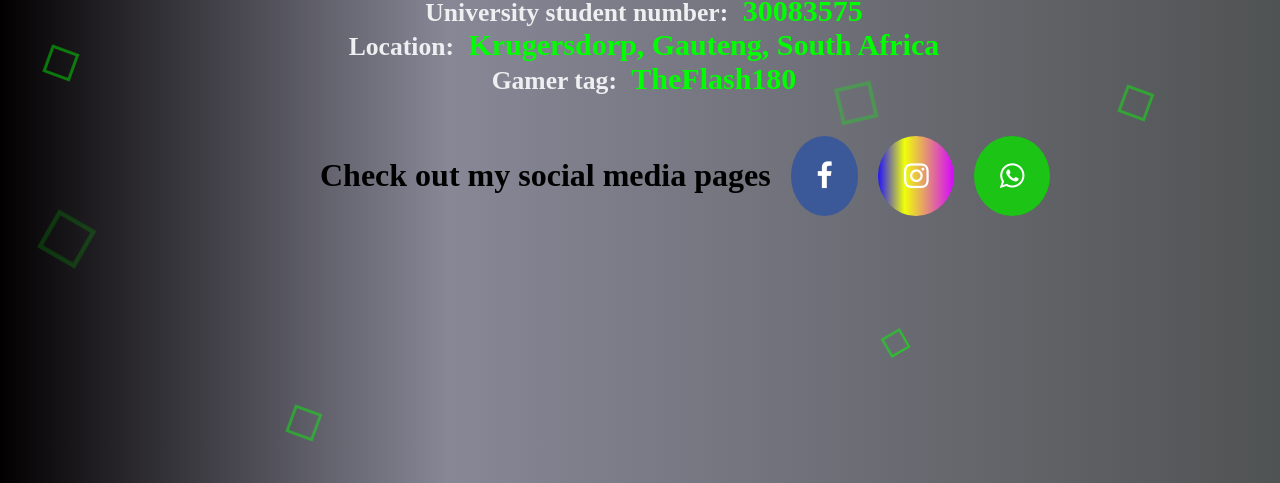
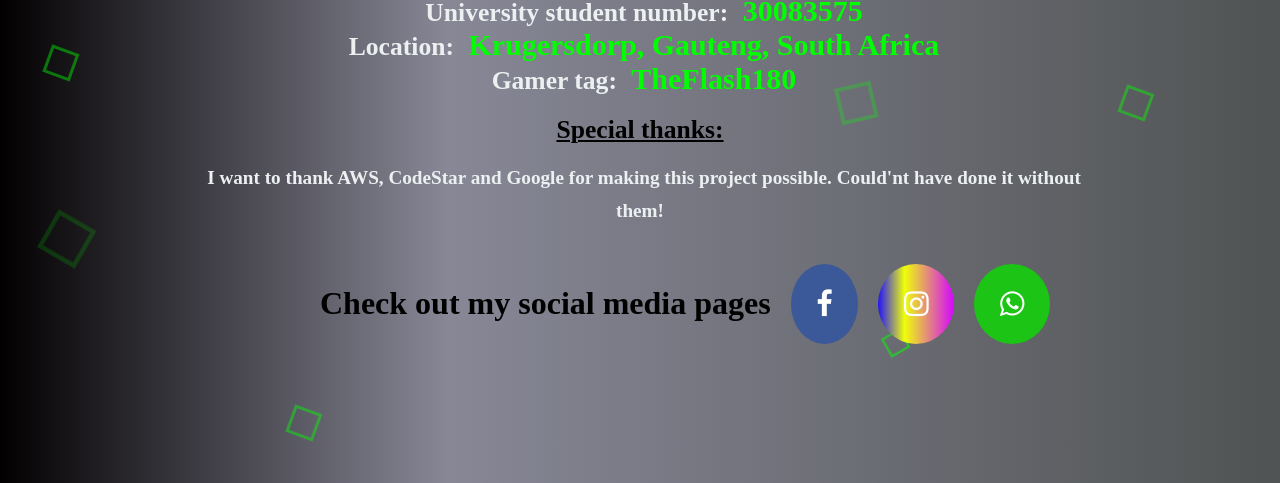
Before and after one commit to TheFlash180/CVRickusOnline, a website: page public/contact.html in a window 1280 px wide. Shown: the part 317-800 px from the top of the page. Drawn offline with Linux system fonts and the light colour scheme.

Commit message:
Permissions

```diff
--- a/public/assets/css/styles.css
+++ b/public/assets/css/styles.css
@@ -408,6 +408,7 @@ body{
   text-align: center;
 }
 
+
 .container2{
   text-align: center;
   width: 70%;
--- a/public/contact.html
+++ b/public/contact.html
@@ -82,6 +82,16 @@
                   Gamer tag: <label style="color:lime">TheFlash180</label>
               </label>
           </p>
+          <p>
+              <h1 style="font-size: 2vw; margin-bottom: 1vw; text-decoration: underline; font-weight: bold; margin-top: 1.5vw">
+                  Special thanks:
+              </h1>
+          </p>
+          <p>
+              <label style="font-size: 1.5vw">
+                  I want to thank AWS, CodeStar and Google for making this project possible. Could'nt have done it without them!
+              </label>
+          </p>
       </div>
   </p>
 
```
